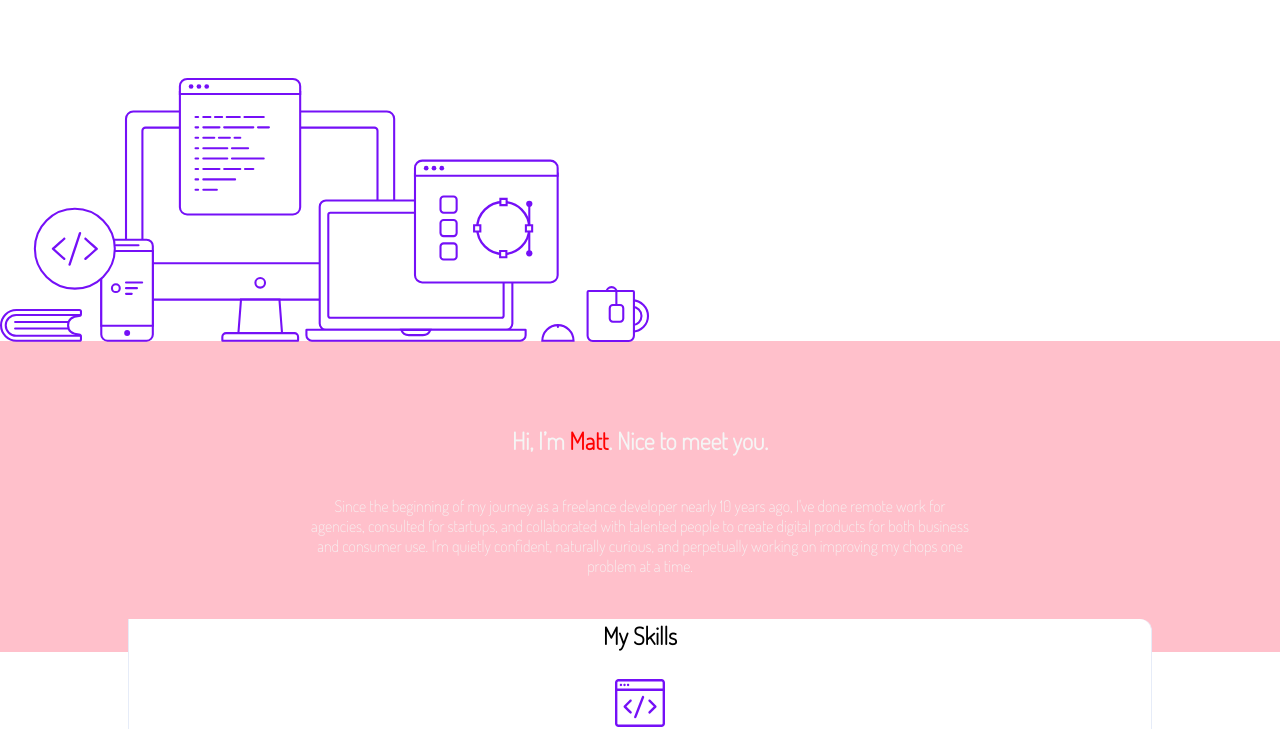
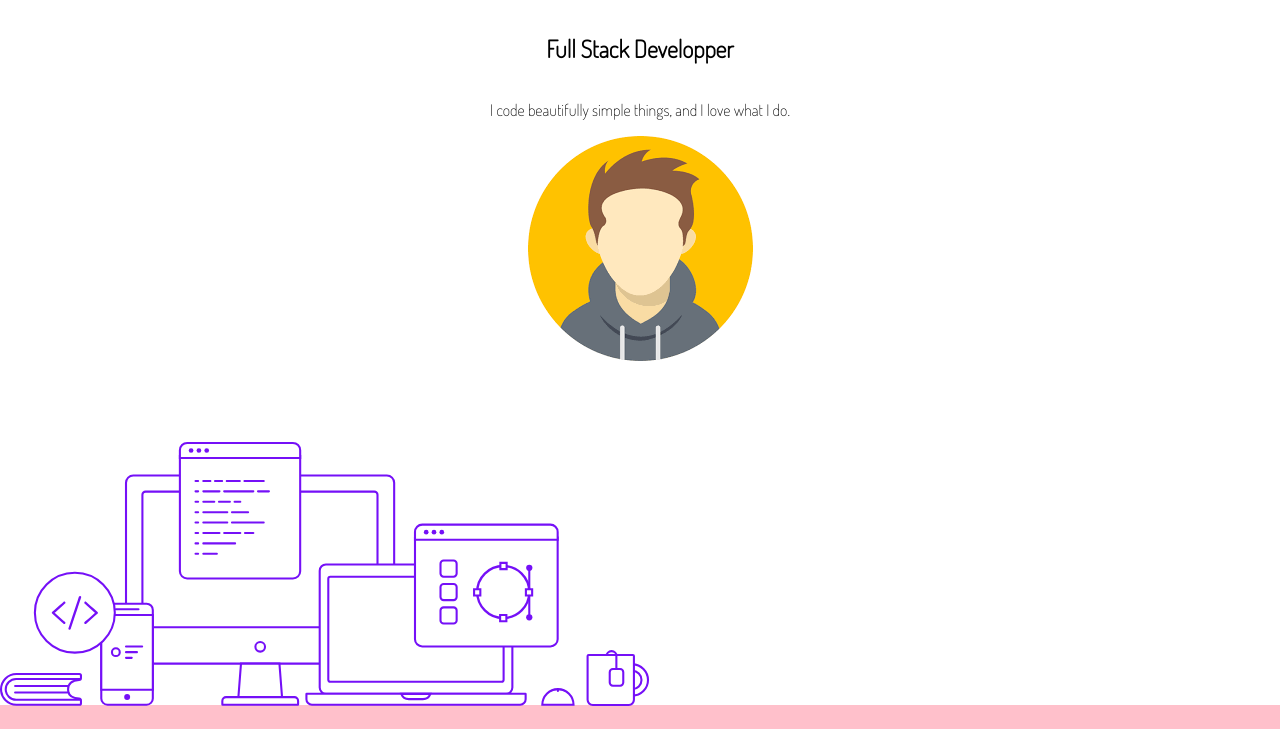
Before and after one commit to WildCodeSchool-CDA-LYON-02-2024/checkpoint_1, a website: page site/portfolio.html in a window 1280 px wide. Shown: the part 71-800 px from the top of the page. Drawn offline with Linux system fonts and the light colour scheme.

Commit message:
finish step2

```diff
--- a/site/css/home.css
+++ b/site/css/home.css
@@ -126,4 +126,6 @@ button {
   header nav ul {
     margin-left: auto;
   }
+
+
 }
--- a/site/css/portfolio.css
+++ b/site/css/portfolio.css
@@ -26,6 +26,12 @@ p {
 .menu {
   display: flex;
   margin-bottom: var(--gutter);
+}
+
+.profil {
+  display: flex;
+  flex-direction: column;
+  align-items: center;
 }
 
 .desktop {
@@ -67,7 +73,7 @@ p {
   border-right: var(--styledBorder);
   border-bottom: var(--styledBorder);
   background-color: var(--cardColor);
-  padding: calc(var(--gutter) * 3.75) calc(var(--gutter)* 2.1875);
+  padding: calc(var(--gutter) * 3.75) calc(var(--gutter) * 2.1875);
   border-radius: var(--radius);
   text-align: var(--textAlign);
   box-shadow: var(--styledShadow);
@@ -108,3 +114,9 @@ p {
 .purple-text {
   color: var(--purple);
 }
+
+@media (min-width: 700px) {
+  .profil {
+    align-items: center;
+  }
+}
--- a/site/portfolio.html
+++ b/site/portfolio.html
@@ -22,6 +22,12 @@
 
   <main>
     <!-- First banner with title, description, avatar and image desktop -->
+    <section class="profil">
+      <h1>Full Stack Developper</h1>
+      <p>I code beautifully simple things, and I love what I do.</p>
+      <img id="avatar" src="image/avatar-bis.png" />
+
+    </section>
     <!-- You can use the avatar image on the folder image -->
     <section>
       <figure class="desktop">
```
